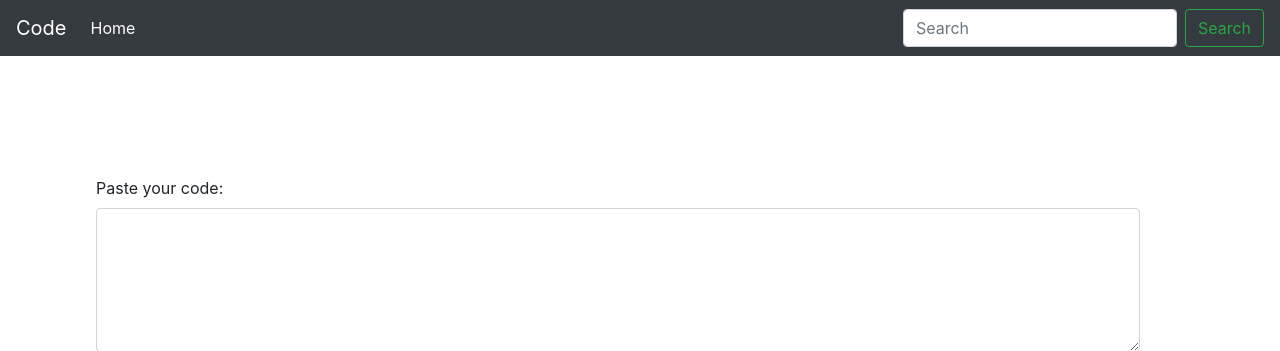
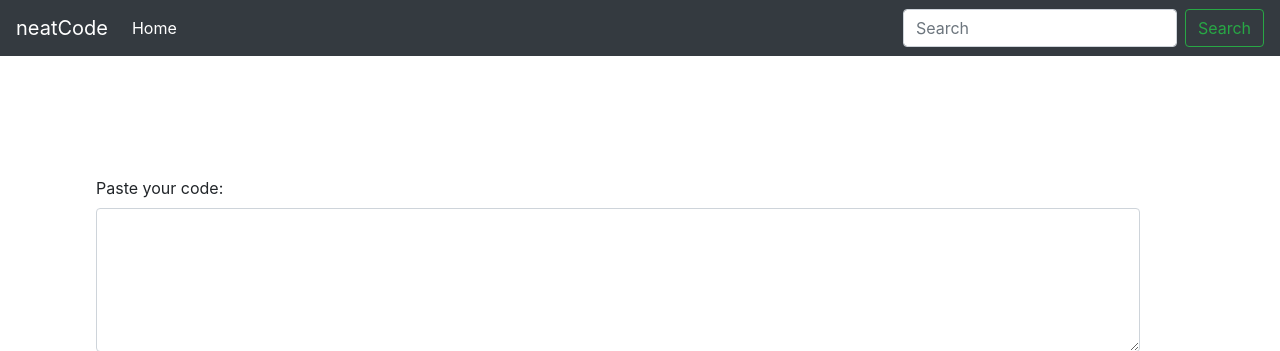
Before and after one commit to qiuyixuan/Code_Comprehension_Platform, a Python web app: template src/templates/base.html in a window 1280 px wide. Shown: the top 351 px of the page. Run offline with Jinja, Linux system fonts and the light colour scheme; the template is opened without the code that fills it, so the values that code supplies are empty; some libraries are stand-ins or nearby versions.

Commit message:
Add files via upload

```diff
--- a/src/templates/base.html
+++ b/src/templates/base.html
@@ -6,7 +6,7 @@
     <meta name="description" content="">
     <meta name="author" content="">
 
-    <title>Code Comprehension</title>
+    <title>neatCode</title>
 
     <!-- Bootstrap core CSS -->
     <link rel="stylesheet" href="https://stackpath.bootstrapcdn.com/bootstrap/4.3.1/css/bootstrap.min.css" integrity="sha384-ggOyR0iXCbMQv3Xipma34MD+dH/1fQ784/j6cY/iJTQUOhcWr7x9JvoRxT2MZw1T" crossorigin="anonymous">
@@ -18,7 +18,7 @@
   <body>
 
     <nav class="navbar navbar-expand-md navbar-dark bg-dark fixed-top">
-      <a class="navbar-brand" href="#">Code</a>
+      <a class="navbar-brand" href="#">neatCode</a>
       <button class="navbar-toggler" type="button" data-toggle="collapse" data-target="#navbarsExampleDefault" aria-controls="navbarsExampleDefault" aria-expanded="false" aria-label="Toggle navigation">
         <span class="navbar-toggler-icon"></span>
       </button>
```
